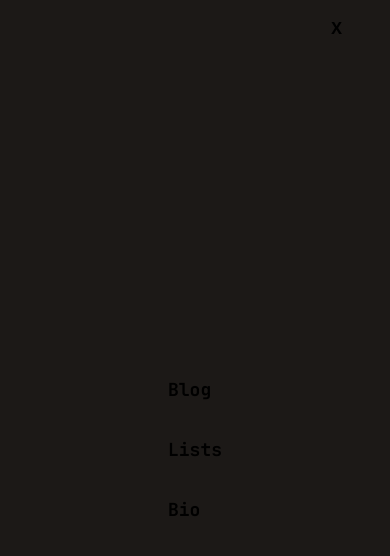
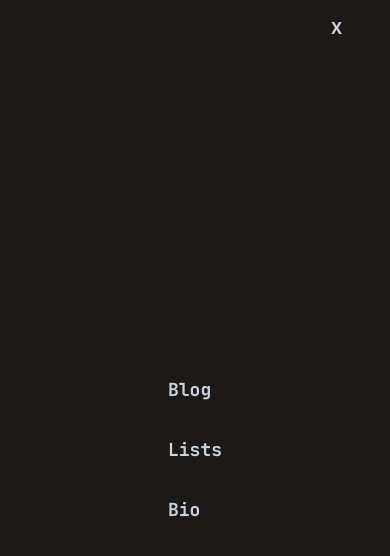
Before and after one commit to Mtendekuyokwa19/Mtendekuyokwa19.github.io, a React (Vite) app: page / in a window 390 px wide. Both pictures are taken after a click on the button 293 px from the left and 32 px from the top of the page. Shown: the top 556 px of the page. Built offline with nearby package versions, Linux system fonts and the light colour scheme; a web font is replaced by a local one.

Commit message:
consistent dark mode on modal

```diff
--- a/src/navbar.tsx
+++ b/src/navbar.tsx
@@ -61,7 +61,7 @@ function Menu({ tooglemodal }: Imenu) {
 
 
   return (
-    <section className="absolute flex-col  w-full h-screen bg-stone-900 flex justify-center items-center "
+    <section className="absolute flex-col text-slate-300  w-full h-screen bg-stone-900 flex justify-center items-center "
     >
       <div className="w-screen text-right px-12 p-4  font-bold" onClick={tooglemodal}> X</div>
       <section className="flex-col  w-full h-full bg-stone-900 flex justify-center items-center ">
```
